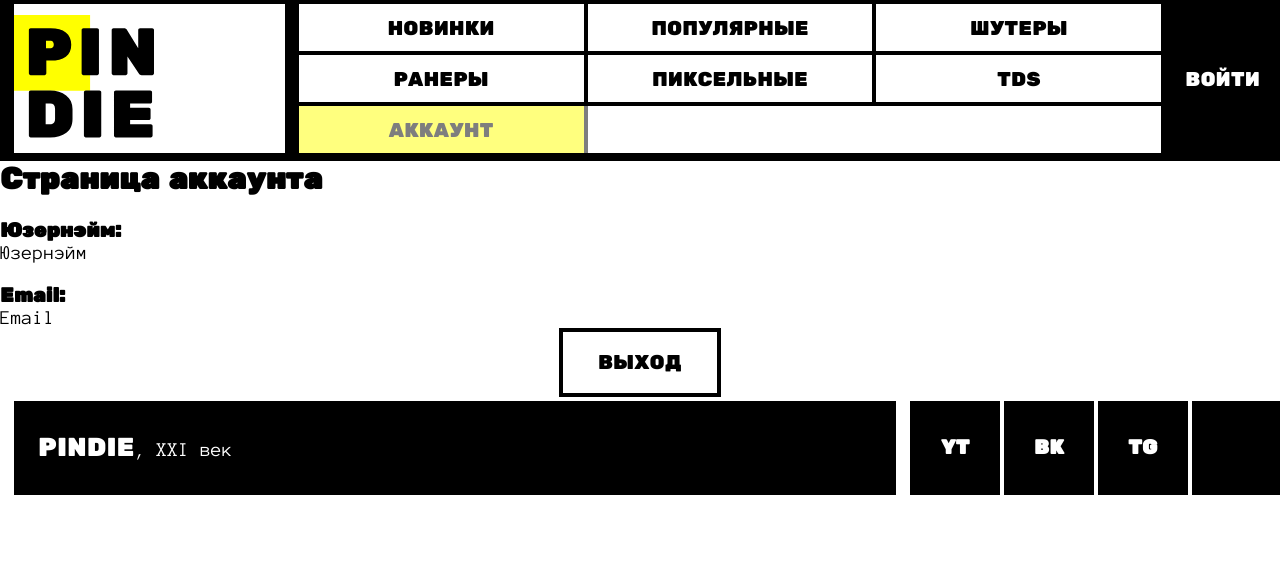
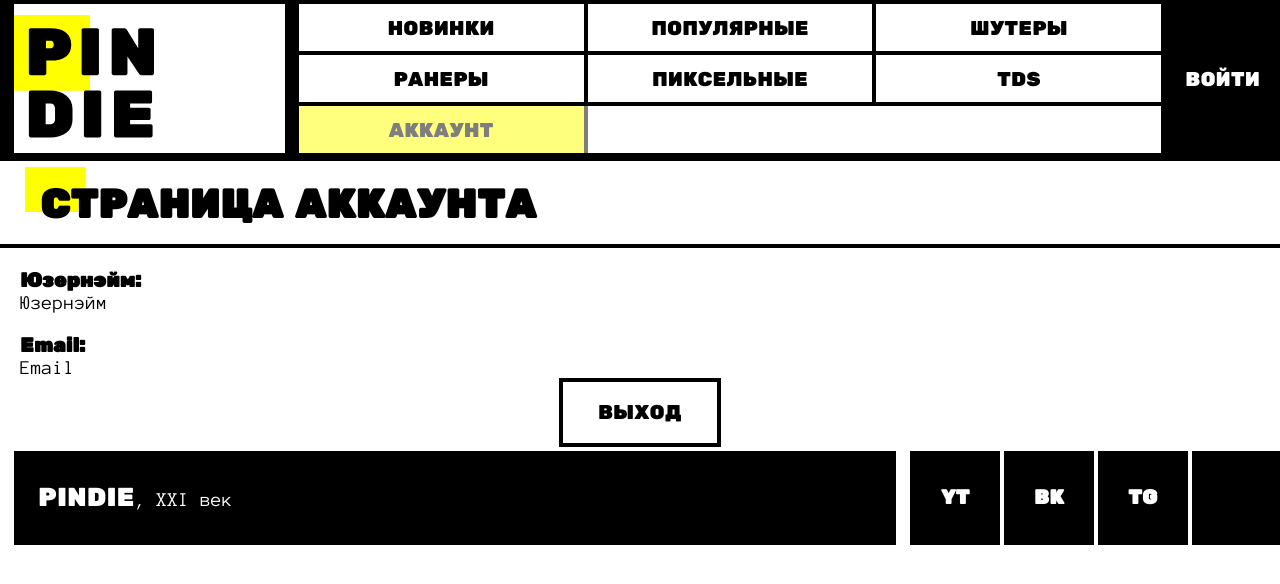
Before and after one commit to 1MishGun1/pindie-app, a Next.js app: page /me in a window 1280 px wide. Shown: the top 584 px of the page. Built offline with nearby package versions, Linux system fonts and the light colour scheme.

Commit message:
update MeDescription.module.css

```diff
--- a/app/components/MeDescription/MeDescription.module.css
+++ b/app/components/MeDescription/MeDescription.module.css
@@ -1,5 +1,30 @@
+.about__page_title:not(:first-of-type) {
+  margin-top: 40px;
+}
+
+.about__page_title {
+  font-size: 40px;
+  font-weight: bold;
+  text-transform: uppercase;
+  border-bottom: 4px solid black;
+  padding: 20px 40px 14px;
+  position: relative;
+}
+
+.about__page_title::before {
+  content: "";
+  position: absolute;
+  top: 6px;
+  left: 25px;
+  background-color: #ffff00;
+  width: 60px;
+  height: 45px;
+  z-index: -1;
+}
+
 .about__page_field {
   margin-top: 20px;
+  margin-left: 20px;
 }
 
 .about__exit-button {
```
